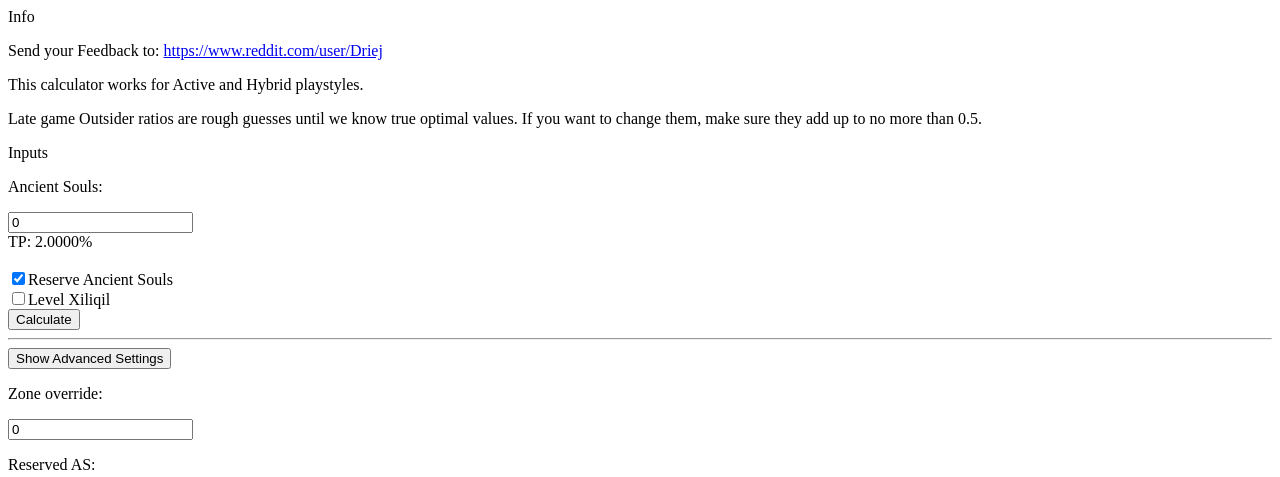
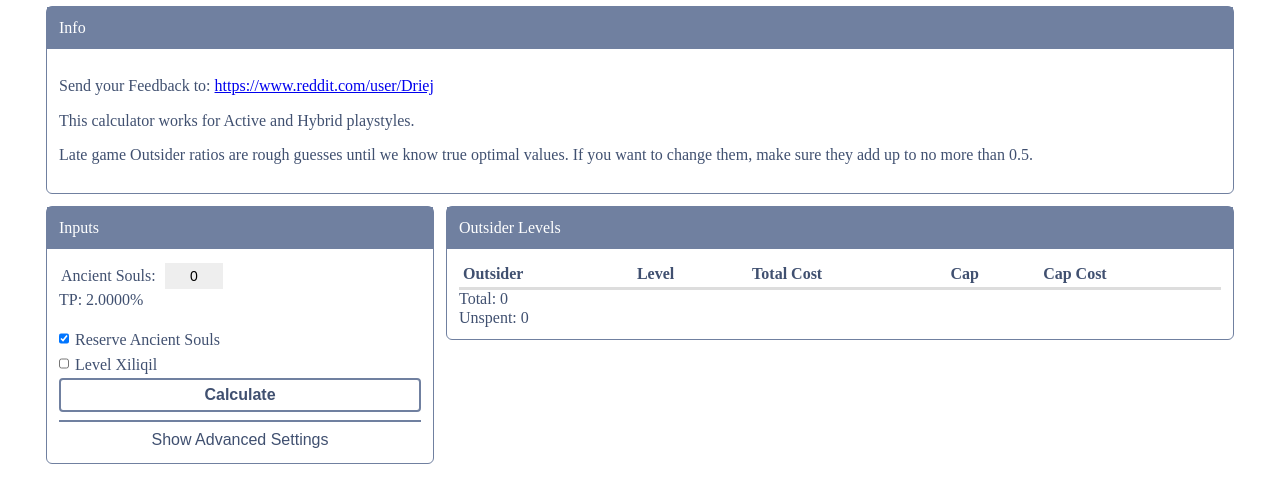
Before and after one commit to Driej/Clicker-Heroes-Outsiders, a plain HTML site: page index.html in a window 1280 px wide. Shown: the top 477 px of the page. Drawn offline with nearby package versions, Linux system fonts and the light colour scheme; the site is published under a folder, as on GitHub Pages, so addresses that start at the root find nothing.

Commit message:
Update index.html

```diff
--- a/index.html
+++ b/index.html
@@ -5,8 +5,8 @@
 	<meta charset="utf-8">
 	<meta name="viewport" content="width=device-width, initial-scale=1">
 	<title>CH Outsider Calculator</title>
-	<link rel="stylesheet" href="/css/normalize.css">
-	<link rel="stylesheet" href="/css/main-v001.css">
+	<link rel="stylesheet" href="css/normalize.css">
+	<link rel="stylesheet" href="css/main-v001.css">
 	<script src="https://ajax.googleapis.com/ajax/libs/jquery/3.2.1/jquery.min.js"></script>
 </head>
 	<body>
```
